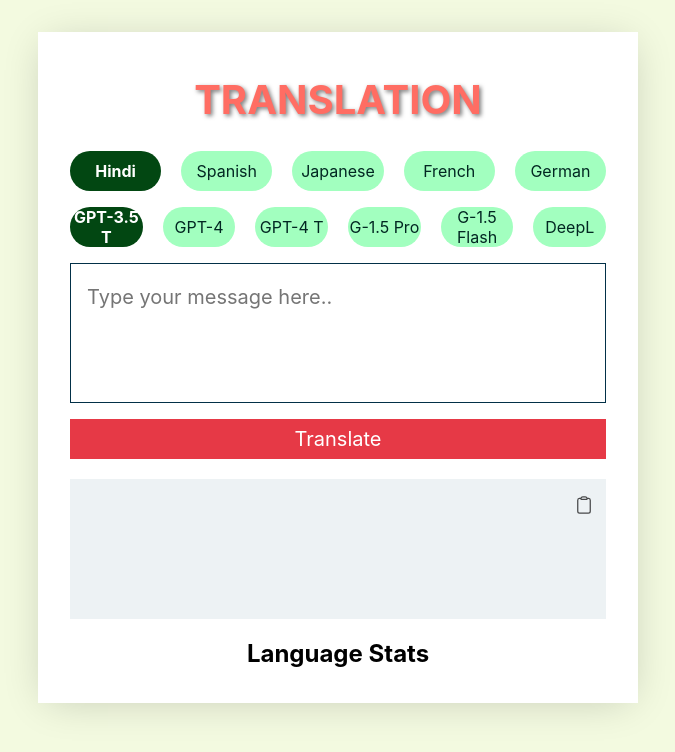
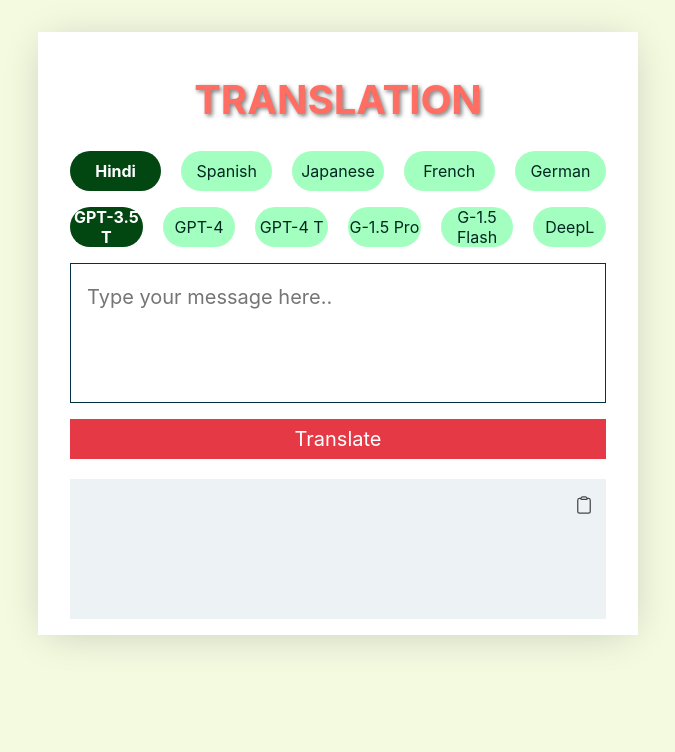
Before and after one commit to hardeepdhariwal04/translation-app, a React app: page / in a window 1280 px wide. Shown: the top 752 px of the page, without its empty margins (302-977 px from the left). Built offline with nearby package versions, Linux system fonts and the light colour scheme; the HTML template or start-up script is replaced by a standard one.

Commit message:
changes in app.jsx

```diff
--- a/src/App.jsx
+++ b/src/App.jsx
@@ -1,287 +1,3 @@
-// import React, { useState } from "react";
-// import "./App.css";
-// import { Configuration, OpenAIApi } from "openai";
-// import { GoogleGenerativeAI } from "@google/generative-ai";
-// import { BeatLoader } from "react-spinners";
-
-// const App = () => {
-//   const [formData, setFormData] = useState({
-//     language: "Hindi",
-//     message: "",
-//     model: "gpt-4",
-//   });
-//   const [error, setError] = useState("");
-//   const [showNotification, setShowNotification] = useState(false);
-//   const [translation, setTranslation] = useState("");
-//   const [isLoading, setIsLoading] = useState(false);
-
-//   const googleGenAI = new GoogleGenerativeAI(
-//     import.meta.env.VITE_GOOGLE_API_KEY
-//   ); // Google API Key
-
-//   const configuration = new Configuration({
-//     apiKey: import.meta.env.VITE_OPENAI_KEY, // OpenAI API Key
-//   });
-//   const openai = new OpenAIApi(configuration);
-
-//   const deeplApiKey = import.meta.env.VITE_DEEPL_API_KEY; // DeepL API Key
-
-//   const handleInputChange = (e) => {
-//     setFormData({ ...formData, [e.target.name]: e.target.value });
-//     setError("");
-//   };
-
-//   const translate = async () => {
-//     const { language, message, model } = formData;
-
-//     try {
-//       setIsLoading(true);
-
-//       let translatedText = "";
-
-//       if (model.startsWith("gpt")) {
-//         const response = await openai.createChatCompletion({
-//           model: model,
-//           messages: [
-//             {
-//               role: "system",
-//               content: `Translate this sentence into ${language}.`,
-//             },
-//             { role: "user", content: message },
-//           ],
-//           temperature: 0.3,
-//           max_tokens: 100,
-//         });
-//         translatedText = response.data.choices[0].message.content.trim();
-//       } else if (model === "gemini") {
-//         const genAIModel = googleGenAI.getGenerativeModel({
-//           model: "gemini-1.5-flash",
-//         });
-//           const prompt = `Translate the text: ${message} into ${language}`;
-
-//           const result = await genAIModel.generateContent(prompt);
-//           const response = await result.response;
-//           const text = response.text();
-//           console.log(text);
-//           translatedText = response.text();
-
-
-
-
-//       } else if (model === "deepl") {
-//         const response = await fetch("https://api.deepl.com/v2/translate", {
-//           method: "POST",
-//           headers: {
-//             "Content-Type": "application/x-www-form-urlencoded",
-//           },
-//           body: new URLSearchParams({
-//             auth_key: deeplApiKey,
-//             text: message,
-//             target_lang: language.toUpperCase(),
-//           }),
-//         });
-//         const data = await response.json();
-//         translatedText = data.translations[0].text;
-//       }
-
-//       setTranslation(translatedText);
-//       setIsLoading(false);
-
-//       // Send translation result to the backend
-//       await fetch(
-//         "https://translation-app-ooq8.onrender.com/api/translations",
-//         {
-//           method: "POST",
-//           headers: {
-//             "Content-Type": "application/json",
-//           },
-//           body: JSON.stringify({
-//             original_message: message,
-//             translated_message: translatedText,
-//             language: language,
-//             model: model,
-//           }),
-//         }
-//       );
-//     } catch (error) {
-//       console.error("Translation error:", error);
-//       setError("Translation failed. Please try again.");
-//       setIsLoading(false);
-//     }
-//   };
-
-//   const handleOnSubmit = (e) => {
-//     e.preventDefault();
-//     if (!formData.message) {
-//       setError("Please enter the message.");
-//       return;
-//     }
-//     translate();
-//   };
-
-//   const handleCopy = () => {
-//     navigator.clipboard
-//       .writeText(translation)
-//       .then(() => displayNotification())
-//       .catch((err) => console.error("Failed to copy:", err));
-//   };
-
-//   const displayNotification = () => {
-//     setShowNotification(true);
-//     setTimeout(() => {
-//       setShowNotification(false);
-//     }, 3000);
-//   };
-
-//   return (
-//     <div className="container">
-//       <h1>Translation</h1>
-
-//       <form onSubmit={handleOnSubmit}>
-//         <div className="choices">
-//           <input
-//             type="radio"
-//             id="gpt-3.5-turbo"
-//             name="model"
-//             value="gpt-3.5-turbo"
-//             checked={formData.model === "gpt-3.5-turbo"}
-//             onChange={handleInputChange}
-//           />
-//           <label htmlFor="gpt-3.5-turbo">gpt-3.5</label>
-
-//           <input
-//             type="radio"
-//             id="gpt-4"
-//             name="model"
-//             value="gpt-4"
-//             checked={formData.model === "gpt-4"}
-//             onChange={handleInputChange}
-//           />
-//           <label htmlFor="gpt-4">gpt-4</label>
-
-//           <input
-//             type="radio"
-//             id="gpt-4-turbo"
-//             name="model"
-//             value="gpt-4-turbo"
-//             checked={formData.model === "gpt-4-turbo"}
-//             onChange={handleInputChange}
-//           />
-//           <label htmlFor="gpt-4-turbo">gpt-4-turbo</label>
-
-//           <input
-//             type="radio"
-//             id="gemini"
-//             name="model"
-//             value="gemini"
-//             checked={formData.model === "gemini"}
-//             onChange={handleInputChange}
-//           />
-//           <label htmlFor="gemini">Gemini</label>
-
-//           <input
-//             type="radio"
-//             id="deepl"
-//             name="model"
-//             value="deepl"
-//             checked={formData.model === "deepl"}
-//             onChange={handleInputChange}
-//           />
-//           <label htmlFor="deepl">DeepL</label>
-//         </div>
-
-//         <div className="choices">
-//           <input
-//             type="radio"
-//             id="hindi"
-//             name="language"
-//             value="Hindi"
-//             checked={formData.language === "Hindi"}
-//             onChange={handleInputChange}
-//           />
-//           <label htmlFor="hindi">Hindi</label>
-
-//           <input
-//             type="radio"
-//             id="spanish"
-//             name="language"
-//             value="Spanish"
-//             checked={formData.language === "Spanish"}
-//             onChange={handleInputChange}
-//           />
-//           <label htmlFor="spanish">Spanish</label>
-
-//           <input
-//             type="radio"
-//             id="french"
-//             name="language"
-//             value="French"
-//             checked={formData.language === "French"}
-//             onChange={handleInputChange}
-//           />
-//           <label htmlFor="french">French</label>
-
-//           <input
-//             type="radio"
-//             id="german"
-//             name="language"
-//             value="German"
-//             checked={formData.language === "German"}
-//             onChange={handleInputChange}
-//           />
-//           <label htmlFor="german">German</label>
-
-//           <input
-//             type="radio"
-//             id="japanese"
-//             name="language"
-//             value="Japanese"
-//             checked={formData.language === "Japanese"}
-//             onChange={handleInputChange}
-//           />
-//           <label htmlFor="japanese">Japanese</label>
-//         </div>
-
-//         <textarea
-//           name="message"
-//           placeholder="Type your message here.."
-//           value={formData.message}
-//           onChange={handleInputChange}
-//         ></textarea>
-
-//         {error && <div className="error">{error}</div>}
-
-//         <button type="submit">Translate</button>
-//       </form>
-
-//       <div className="translation">
-//         <div className="copy-btn" onClick={handleCopy}>
-//           <svg
-//             xmlns="http://www.w3.org/2000/svg"
-//             fill="none"
-//             viewBox="0 0 24 24"
-//             strokeWidth={1.5}
-//             stroke="currentColor"
-//             className="w-6 h-6"
-//           >
-//             <path
-//               strokeLinecap="round"
-//               strokeLinejoin="round"
-//               d="M15.666 3.888A2.25 2.25 0 0013.5 2.25h-3c-1.03 0-1.9.693-2.166 1.638m7.332 0c.055.194.084.4.084.612v0a.75.75 0 01-.75.75H9a.75.75 0 01-.75-.75v0c0-.212.03-.418.084-.612m7.332 0c.646.049 1.288.11 1.927.184 1.1.128 1.907 1.077 1.907 2.185V19.5a2.25 2.25 0 01-2.25 2.25H6.75A2.25 2.25 0 014.5 19.5V6.257c0-1.108.806-2.057 1.907-2.185a48.208 48.208 0 011.927-.184"
-//             />
-//           </svg>
-//         </div>
-//         {isLoading ? <BeatLoader size={12} color={"red"} /> : translation}
-//       </div>
-
-//       <div className={`notification ${showNotification ? "active" : ""}`}>
-//         Copied to clipboard!
-//       </div>
-//     </div>
-//   );
-// };
-
-// export default App;
 
 import React, { useState } from "react";
 import "./App.css";
@@ -511,18 +227,6 @@
         </div>
         {isLoading ? <BeatLoader size={12} color={"red"} /> : translation}
       </div>
-
-      <div className="language-stats">
-        <h2>Language Stats</h2>
-        <ul>
-          {Object.entries(languageStats).map(([language, count]) => (
-            <li key={language}>
-              <span>{language}: {count} translations</span>
-            </li>
-          ))}
-        </ul>
-      </div>
-
       <div className={`notification ${showNotification ? "active" : ""}`}>
         Copied to clipboard!
       </div>
```
